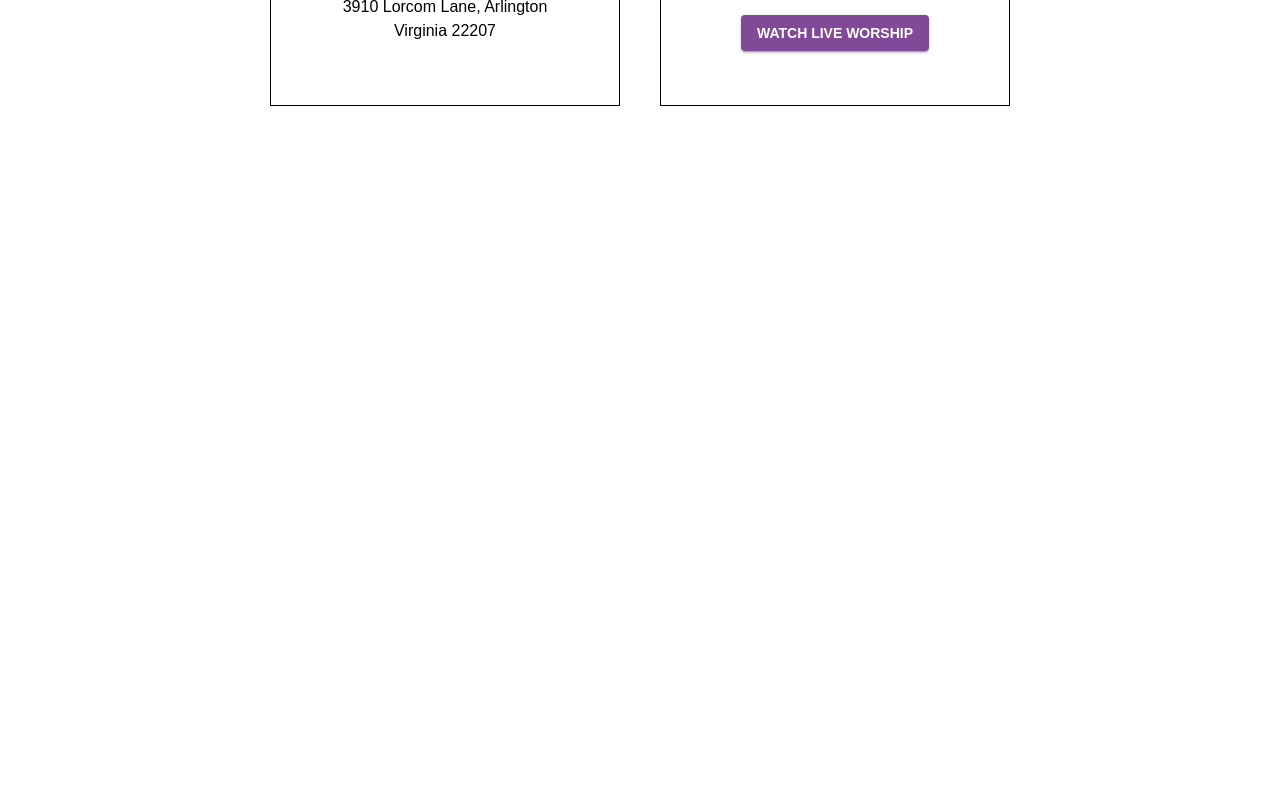
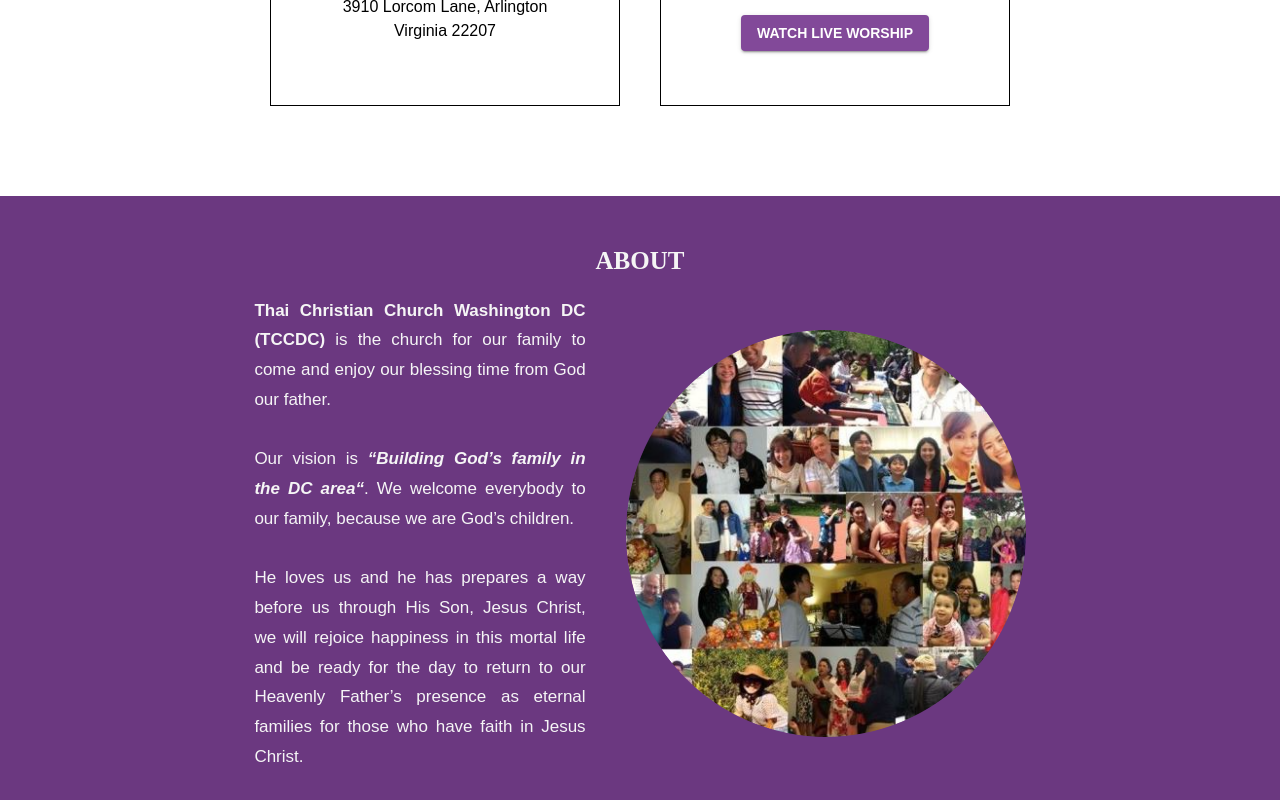
Before and after one commit to BayLadyCoder/thai-church-2022, a React (Create React App) app: page / in a window 1280 px wide. Shown: the part 1169-1969 px from the top of the page. Before the commit the page ends 1365 px from the top, so only its background shows below. Built offline with nearby package versions, Linux system fonts and the light colour scheme.

Commit message:
Add About section

```diff
--- a/src/App.js
+++ b/src/App.js
@@ -3,6 +3,7 @@ import "./app.css";
 import NavBar from "./components/NavBar";
 import Carousel from "./components/Carousel";
 import Services from "./components/Services";
+import About from "./components/About";
 import { theme } from "./theme";
 
 function App() {
@@ -12,6 +13,7 @@ function App() {
         <NavBar />
         <Carousel />
         <Services />
+        <About />
       </div>
     </ThemeProvider>
   );
--- /dev/null
+++ b/src/components/About.js
@@ -0,0 +1,69 @@
+import React from "react";
+import { Typography, Container } from "@mui/material";
+import collection from "../media/about/collectionCircle.png";
+import { theme } from "../theme";
+
+const About = () => {
+  return (
+    <div
+      style={{
+        padding: "50px 18% 60px 18%",
+        display: "flex",
+        justifyContent: "space-between",
+        alignItems: "center",
+        backgroundColor: theme.palette.primary.dark,
+        color: theme.palette.primary.text,
+        flexDirection: "column",
+      }}
+    >
+      <Typography
+        variant="h2"
+        sx={{
+          fontSize: "25px",
+          textTransform: "uppercase",
+          fontWeight: "bold",
+          fontFamily: "Playfair Display, serif",
+          marginBottom: "20px",
+        }}
+      >
+        About
+      </Typography>
+      <Container
+        style={{
+          display: "flex",
+          justifyContent: "space-between",
+          alignItems: "center",
+        }}
+      >
+        <Typography
+          variant="subtitle1"
+          sx={{ textAlign: "justify", fontSize: "17px" }}
+        >
+          <strong>Thai Christian Church Washington DC (TCCDC)</strong> is the
+          church for our family to come and enjoy our blessing time from God our
+          father.
+          <br />
+          <br />
+          Our vision is{" "}
+          <strong>
+            <i>“Building God’s family in the DC area“</i>
+          </strong>
+          . We welcome everybody to our family, because we are God’s children.
+          <br />
+          <br />
+          He loves us and he has prepares a way before us through His Son, Jesus
+          Christ, we will rejoice happiness in this mortal life and be ready for
+          the day to return to our Heavenly Father’s presence as eternal
+          families for those who have faith in Jesus Christ.
+        </Typography>
+        <img
+          src={collection}
+          alt=""
+          style={{ width: "400px", borderRadius: "50%", marginLeft: "40px" }}
+        />
+      </Container>
+    </div>
+  );
+};
+
+export default About;
--- a/src/theme.js
+++ b/src/theme.js
@@ -16,6 +16,7 @@ export const theme = createTheme({
     primary: {
       light: "#d1b3dd",
       main: "#824999",
+      dark: "#6c648b",
       dark: "#6b3880",
       text: "#f5f5f5",
       white: "#ffffff",
```
Also changed, not shown: src/media/about/collection.jpg (added), src/media/about/collectionCircle.png (added).
